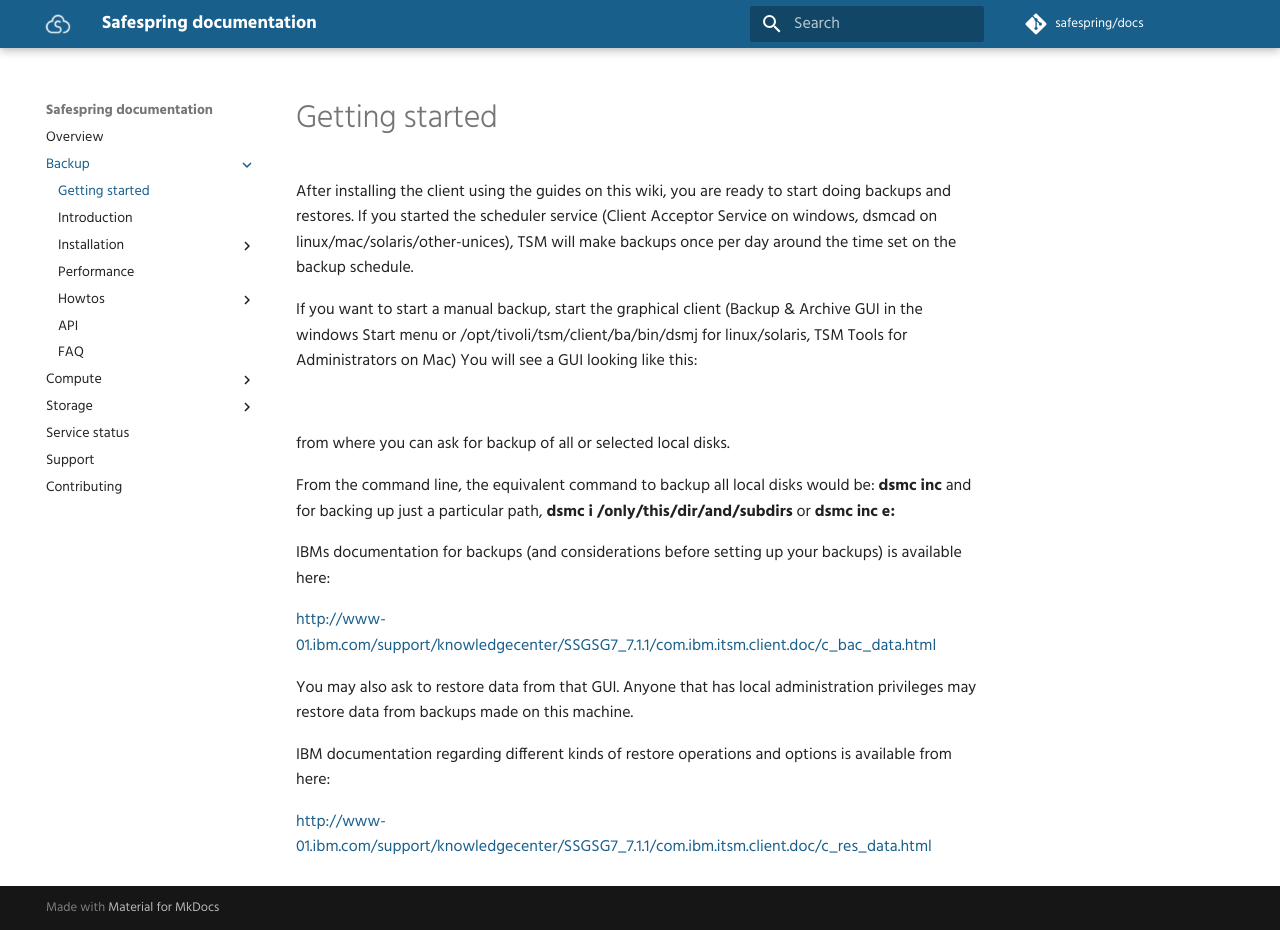
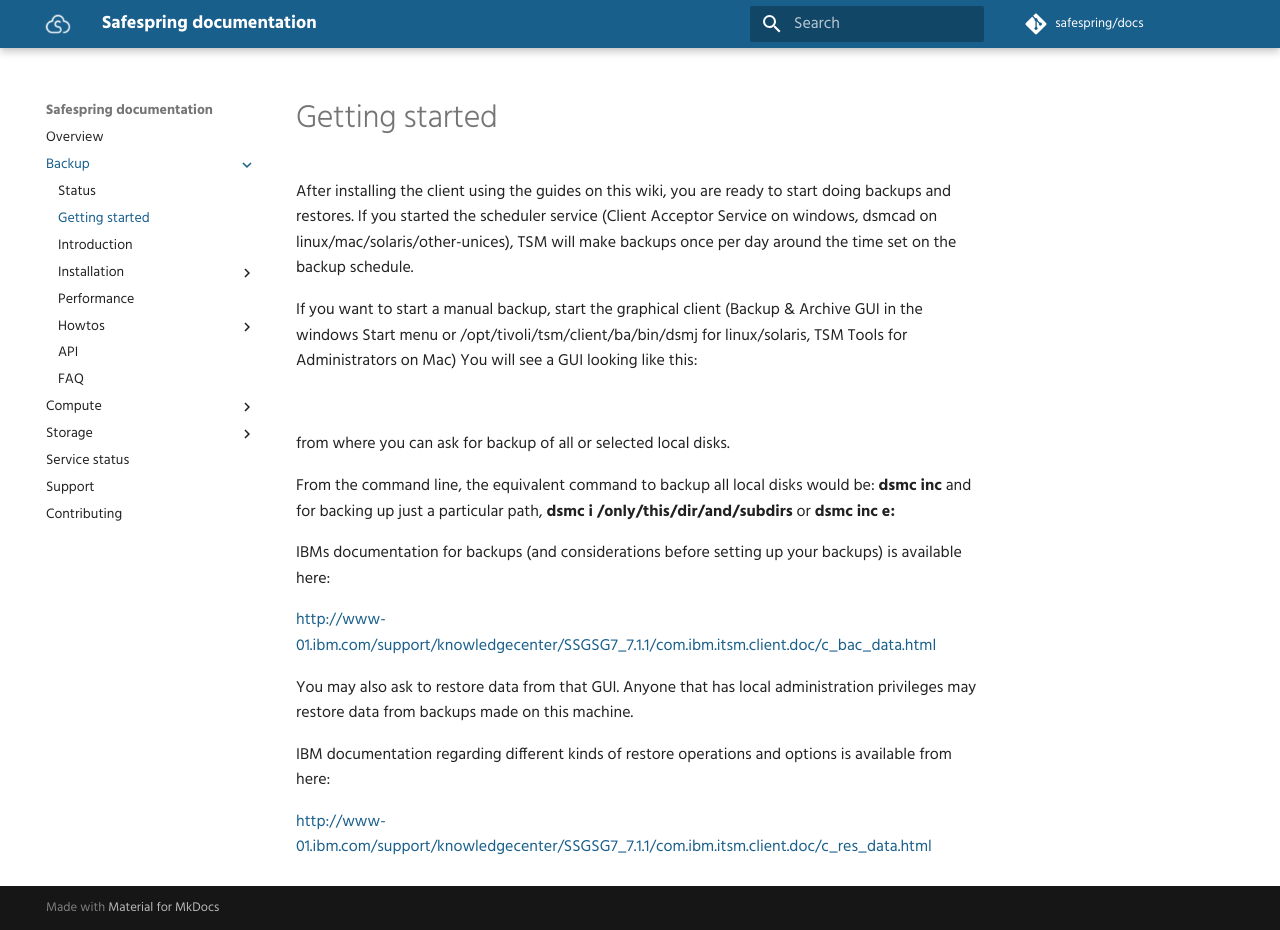
Before and after one commit to safespring/docs, an MkDocs documentation site: the page built from content/backup/getting-started.md, in a window 1280 px wide and 930 px high. Built offline with MkDocs 1.6.1 and Material for MkDocs 9.7.7, drawn with Linux system fonts in a browser that asks for light colours; comment, search, counter and statistics services are not loaded; old or Windows-style settings are respelled for this version of MkDocs.

Commit message:
Add backup/status to the toc

```diff
--- a/mkdocs.yml
+++ b/mkdocs.yml
@@ -45,6 +45,7 @@ markdown_extensions:
 pages:
   - Overview: "index.md"
   - Backup:
+    - Status: "backup/status.md"
     - Getting started: "backup/getting-started.md"
     - Introduction: "backup/introduction.md"
     - Installation:
```
